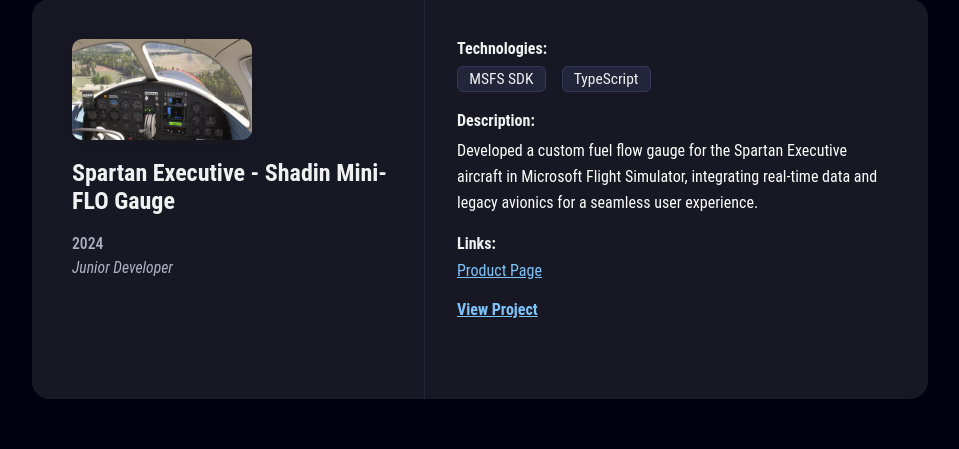
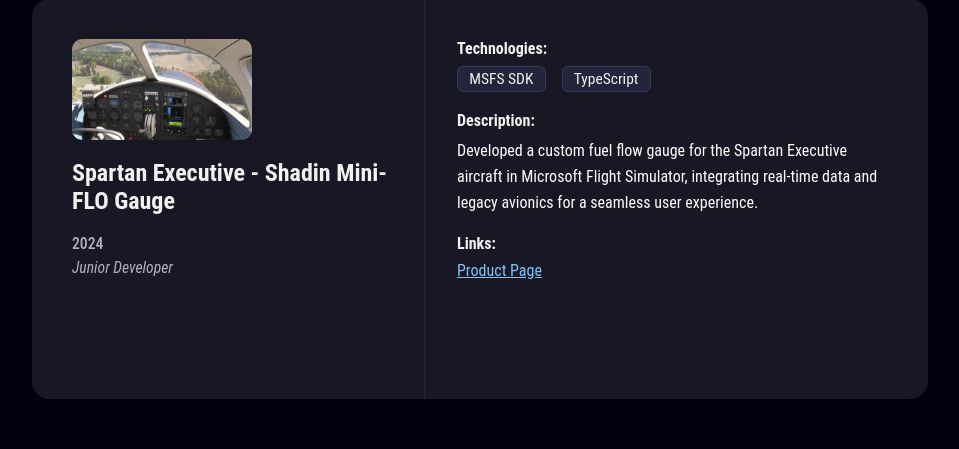
Before and after one commit to basecompany/Home, a React (Vite) app: page /portfolio in a window 1280 px wide. Shown: the part 6167-6616 px from the top of the page, without its empty margins (160-1119 px from the left). Built offline with nearby package versions, Linux system fonts and the light colour scheme.

Commit message:
Trigger deploy

```diff
--- a/src/Pages/portfolio/component/myprojects/ProjectCardModal.tsx
+++ b/src/Pages/portfolio/component/myprojects/ProjectCardModal.tsx
@@ -74,16 +74,16 @@
                 </div>
             )}
 
-            {project.link && project.link !== '#' && (
-                <a
-                    className="project-card-modal__primary-link"
-                    href={project.link}
-                    target="_blank"
-                    rel="noopener noreferrer"
-                >
-                    {project.linkText}
-                </a>
-            )}
+            {/*{project.link && project.link !== '#' && (*/}
+            {/*    <a*/}
+            {/*        className="project-card-modal__primary-link"*/}
+            {/*        href={project.link}*/}
+            {/*        target="_blank"*/}
+            {/*        rel="noopener noreferrer"*/}
+            {/*    >*/}
+            {/*        {project.linkText}*/}
+            {/*    </a>*/}
+            {/*)}*/}
 
             {project.images && project.images.length > 1 && (
                 <div className="project-card-modal__gallery">
```
